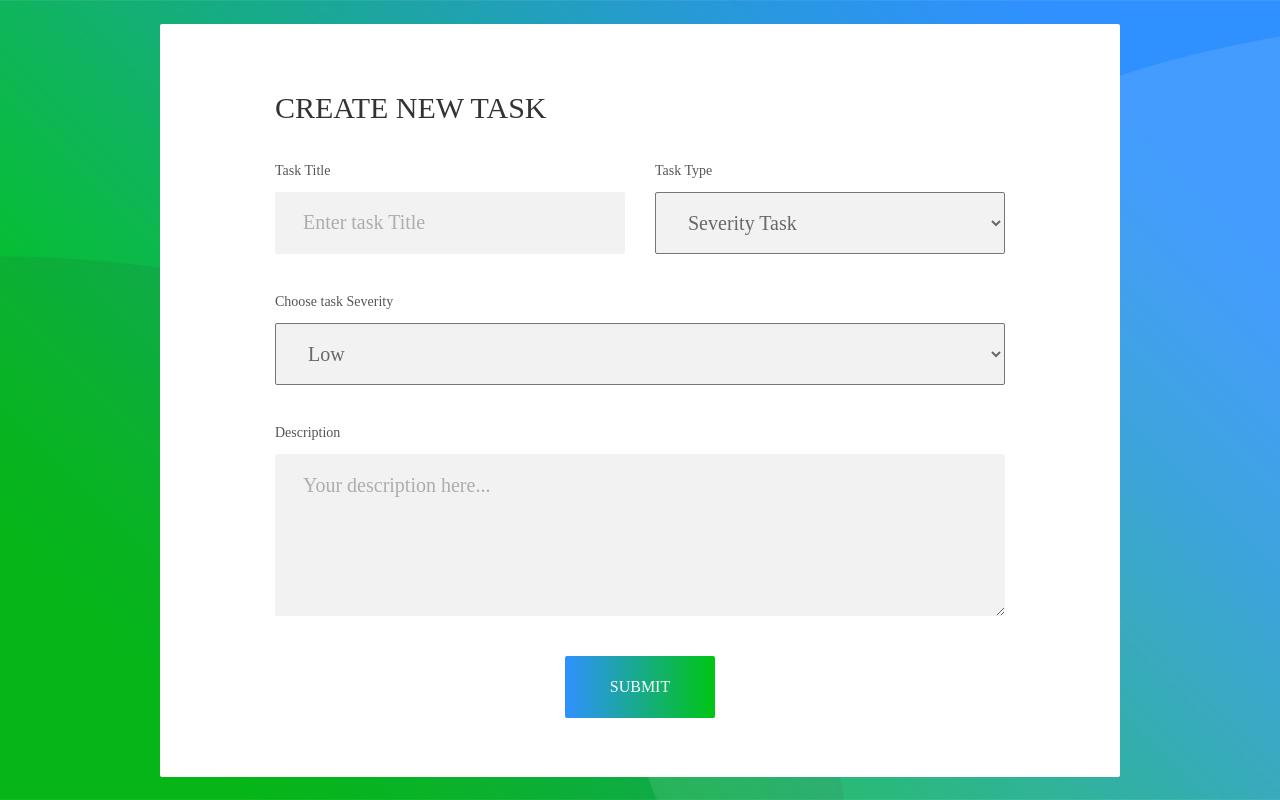
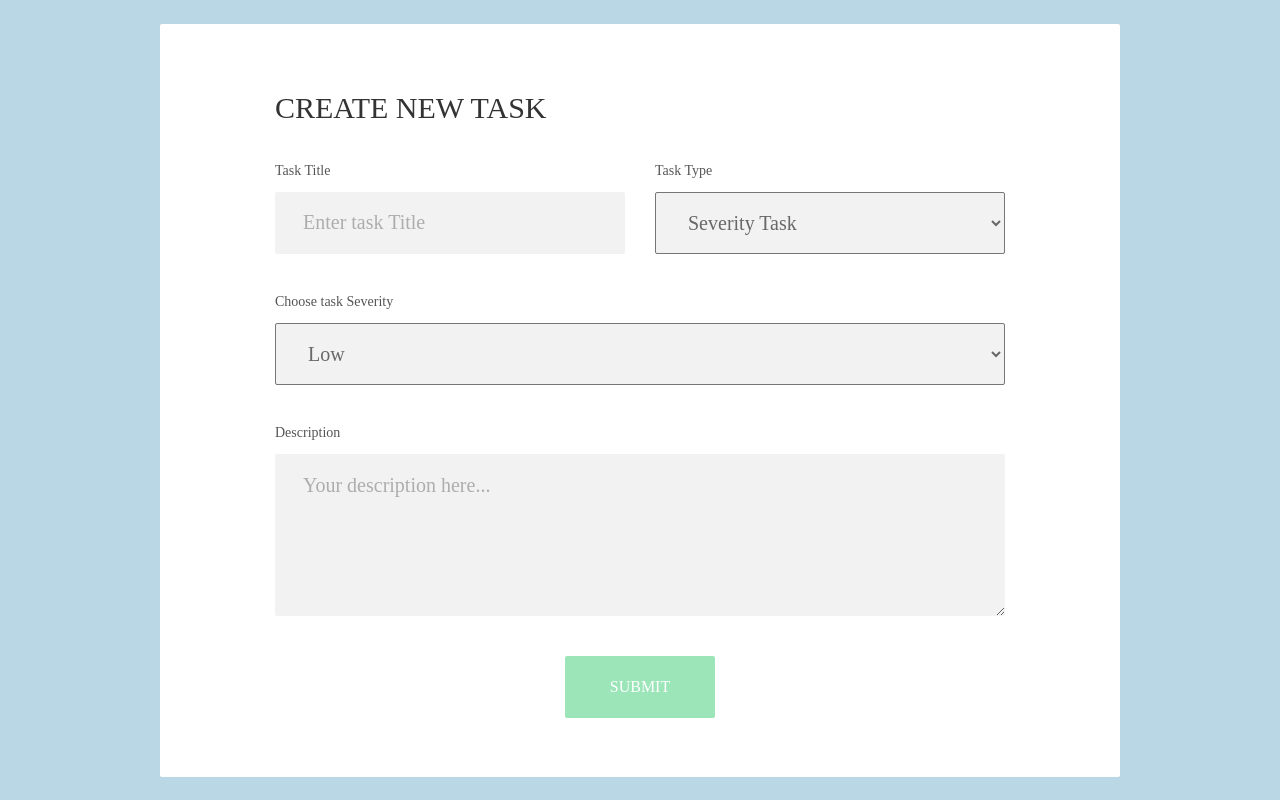
Before and after one commit to avihupinko/taskManagerWebApp, a PHP site: page /newTask.html in a window 1280 px wide. Run offline with PHP 8.4, Linux system fonts and the light colour scheme; some web fonts are replaced.

Commit message:
update css

```diff
--- a/css/main.css
+++ b/css/main.css
@@ -99,8 +99,7 @@ iframe {
 .container-table100 {
     width: 100%;
     min-height: 100vh;
-  background: #d1d1d1;
-
+    background: #B9D7E5;
     display: -webkit-box;
     display: -webkit-flex;
     display: -moz-box;
--- a/css/mainTask.css
+++ b/css/mainTask.css
@@ -131,6 +131,7 @@ iframe {
 
 .container-contact100 {
     width: 100%;
+    background: #B9D7E5;
     min-height: 100vh;
     display: -webkit-box;
     display: -webkit-flex;
@@ -271,14 +272,9 @@ textarea.input100 {
     z-index: -1;
     width: 300%;
     height: 100%;
-  background: #df2351;
-  background: -webkit-linear-gradient(right, #2f91ff, #00c513, #2f91ff, #00c513);
-  background: -o-linear-gradient(right, #2f91ff, #00c513, #2f91ff, #00c513);
-  background: -moz-linear-gradient(right, #2f91ff, #00c513, #2f91ff, #00c513);
-  background: linear-gradient(right, #2f91ff, #00c513, #2f91ff, #00c513);
+    background: #9BE5B9;
     top: 0;
     left: -100%;
-
     -webkit-transition: all 0.4s;
     -o-transition: all 0.4s;
     -moz-transition: all 0.4s;
--- a/index.html
+++ b/index.html
@@ -23,8 +23,8 @@
 </head>
 <body onload="onload()">
 
-    <div class="limiter">
-        <div class="container-table100">
+    <div class="limiter" >
+        <div class="container-table100" >
             <div class="wrap-table100">
                 <h2>Severity Tasks</h2>
                 <div class="table100 ver5 m-b-110">
--- a/newTask.html
+++ b/newTask.html
@@ -26,7 +26,7 @@
 <body>
 
 
-    <div class="container-contact100" style="background-image: url('images/bg-01.jpg');">
+    <div class="container-contact100" >
         <div class="wrap-contact100">
             <form class="contact100-form validate-form">
                 <span class="contact100-form-title">
```
Also changed, not shown: images/bg-01.jpg. Lines whose indentation alone changed are shown as unchanged.
